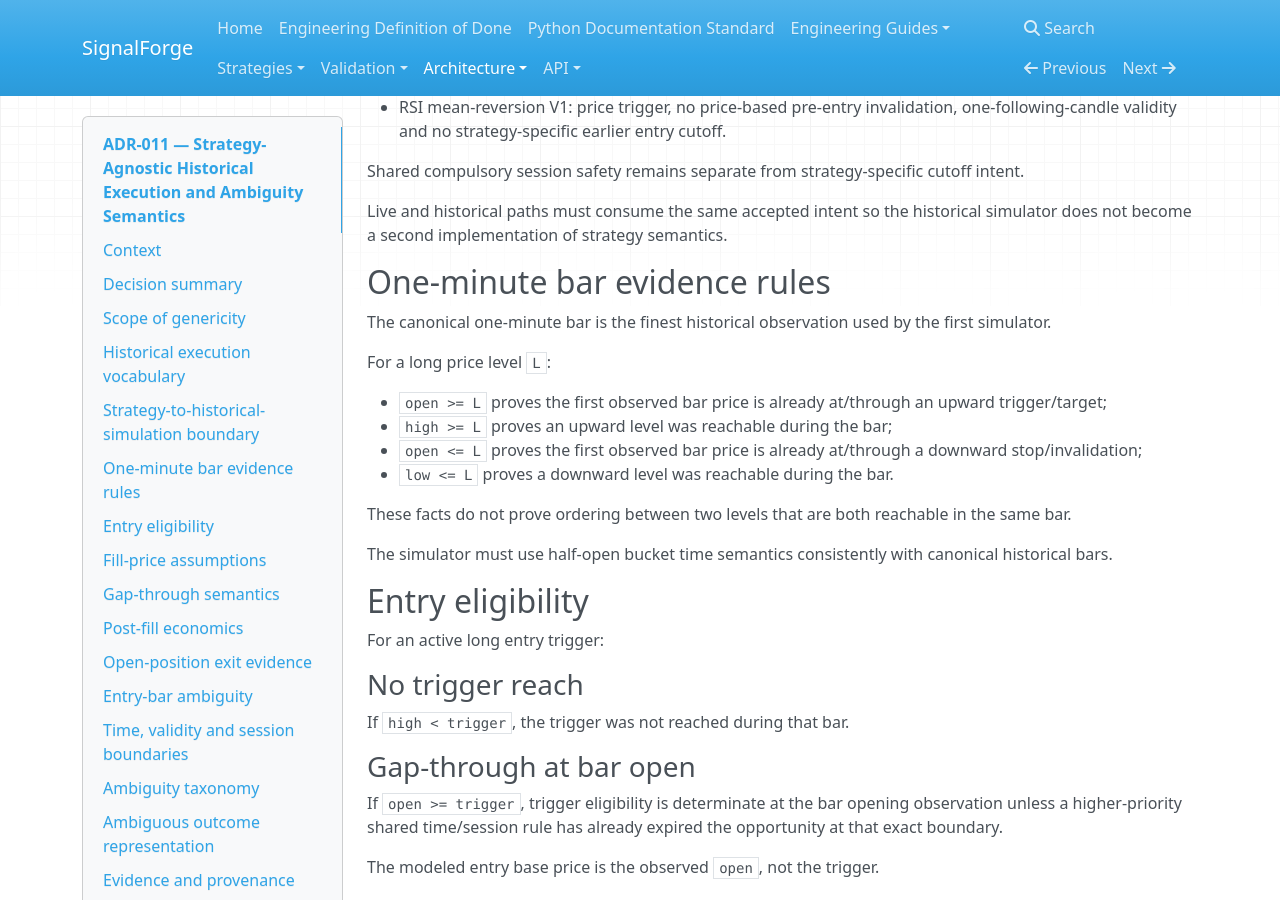
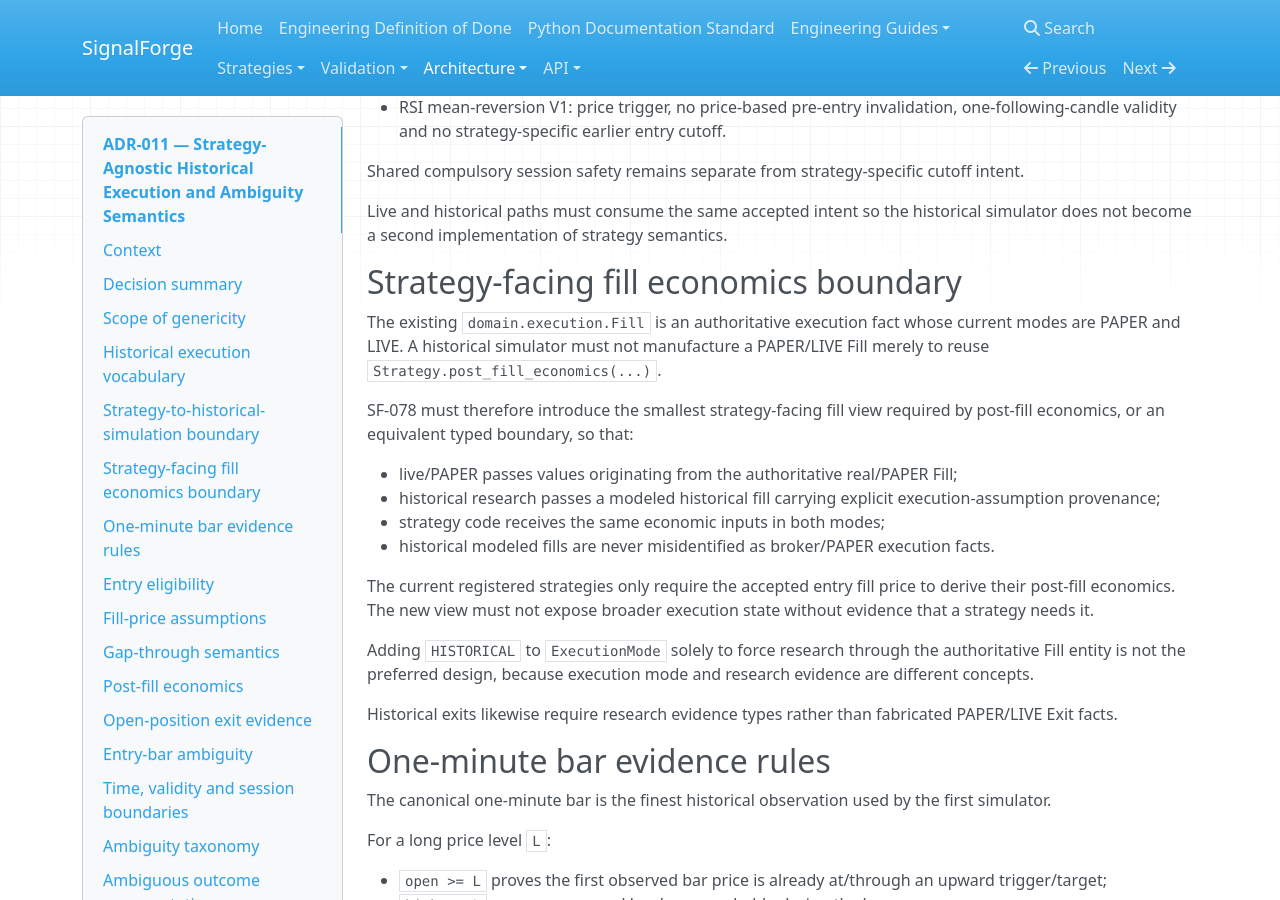
Before and after one commit to harishkamathuk/signalforge, an MkDocs documentation site: the page built from docs/architecture/decisions/ADR-011-historical-execution-and-ambiguity-semantics.md, in a window 1280 px wide and 900 px high, scrolled down 3427 px. Built offline with MkDocs 1.6.1, drawn with Linux system fonts in a browser that asks for light colours; nearby versions of some CDN libraries; some of the changed text lies outside the part shown.

Commit message:
docs: separate historical modeled fills from execution facts

```diff
--- a/docs/architecture/decisions/ADR-011-historical-execution-and-ambiguity-semantics.md
+++ b/docs/architecture/decisions/ADR-011-historical-execution-and-ambiguity-semantics.md
@@ -161,6 +161,32 @@ Shared compulsory session safety remains separate from strategy-specific cutoff
 Live and historical paths must consume the same accepted intent so the historical simulator does not
 become a second implementation of strategy semantics.
 
+## Strategy-facing fill economics boundary
+
+The existing `domain.execution.Fill` is an authoritative execution fact whose current modes are
+PAPER and LIVE. A historical simulator must not manufacture a PAPER/LIVE Fill merely to reuse
+`Strategy.post_fill_economics(...)`.
+
+SF-078 must therefore introduce the smallest strategy-facing fill view required by post-fill
+economics, or an equivalent typed boundary, so that:
+
+- live/PAPER passes values originating from the authoritative real/PAPER Fill;
+- historical research passes a modeled historical fill carrying explicit execution-assumption
+  provenance;
+- strategy code receives the same economic inputs in both modes;
+- historical modeled fills are never misidentified as broker/PAPER execution facts.
+
+The current registered strategies only require the accepted entry fill price to derive their
+post-fill economics. The new view must not expose broader execution state without evidence that a
+strategy needs it.
+
+Adding `HISTORICAL` to `ExecutionMode` solely to force research through the authoritative Fill
+entity is not the preferred design, because execution mode and research evidence are different
+concepts.
+
+Historical exits likewise require research evidence types rather than fabricated PAPER/LIVE Exit
+facts.
+
 ## One-minute bar evidence rules
 
 The canonical one-minute bar is the finest historical observation used by the first simulator.
@@ -254,10 +280,11 @@ opening observation and the accepted shared priority rules do not resolve them,
 
 ## Post-fill economics
 
-The historical simulator must construct a modeled Fill first.
+The historical simulator must construct a modeled historical fill first.
 
-Strategy post-fill economics are then derived from that modeled Fill using the same Strategy-owned
-post-fill contract used by runtime execution.
+Strategy post-fill economics are then derived through the shared strategy-facing fill-economics
+boundary using that modeled fill. The authoritative PAPER/LIVE Fill entity itself must not be
+fabricated for historical research.
 
 Therefore:
 
@@ -539,7 +566,8 @@ At minimum SF-078 must:
 3. define versioned execution-assumption profile types;
 4. define bar reachability and ambiguity result types;
 5. simulate one active opportunity at a time over canonical one-minute bars;
-6. use modeled Fill before calling Strategy post-fill economics;
+6. introduce/use the shared strategy-facing fill view so modeled historical fills can drive
+   Strategy post-fill economics without fabricating PAPER/LIVE Fill facts;
 7. reuse canonical tick normalization/session safety;
 8. emit determinate/bounded/unresolved evidence;
 9. exclude ambiguous outcomes from ordinary point-estimate metrics;
```
